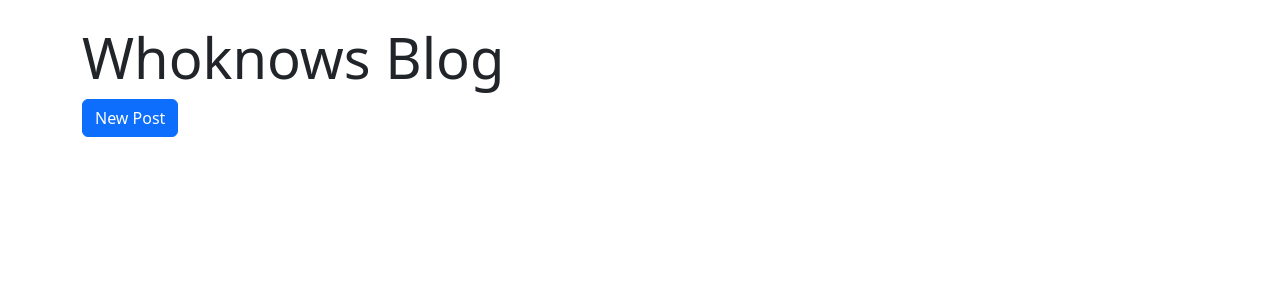
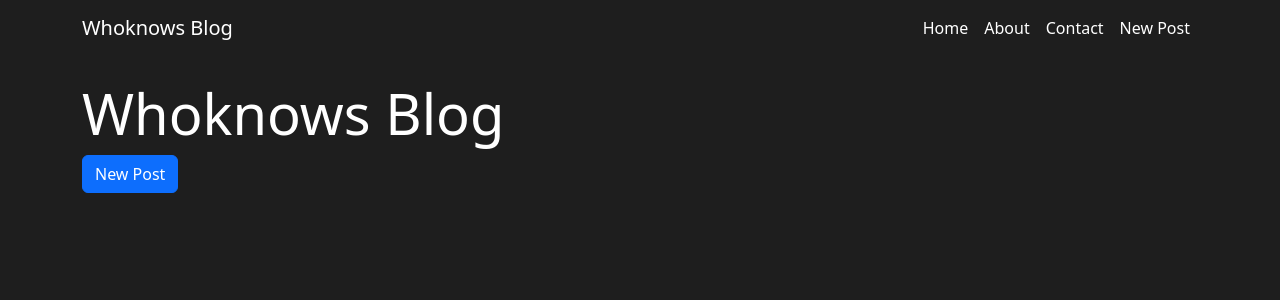
Before and after one commit to Anonymous1846/Whoknows, a Django app: page / in a window 1280 px wide. Shown: the top 300 px of the page. Run offline with Django 5.2, Linux system fonts and the light colour scheme; the visitor is signed in with stand-in values (Sample User, id 1); data that the repository does not hold is empty.

Commit message:
Styles chanegd

```diff
--- a/Whoknows/Main/templates/index.html
+++ b/Whoknows/Main/templates/index.html
@@ -4,17 +4,78 @@
     <meta charset="UTF-8">
     <meta name="viewport" content="width=device-width, initial-scale=1.0">
     <title>Whoknows Blog</title>
+
     <!-- Include Bootstrap CSS -->
     <link href="https://cdn.jsdelivr.net/npm/bootstrap@5.3.0/dist/css/bootstrap.min.css" rel="stylesheet">
+
+    <!-- Add custom CSS for styling -->
+    <style>
+        body {
+            background-color: #1e1e1e;
+            color: #ffffff;
+        }
+
+        .navbar-brand,
+        .nav-link {
+            color: #ffffff;
+        }
+
+        .list-group-item {
+            background-color: #1e1e1e;
+            border-color: #333333;
+            color: #ffffff;
+        }
+
+        .list-group-item:hover {
+            background-color: #333333;
+        }
+    </style>
 </head>
 <body>
+
+<nav class="navbar navbar-expand-lg navbar-dark">
+    <div class="container">
+        <a class="navbar-brand" href="#">Whoknows Blog</a>
+        <button class="navbar-toggler" type="button" data-bs-toggle="collapse" data-bs-target="#navbarNav"
+                aria-controls="navbarNav" aria-expanded="false" aria-label="Toggle navigation">
+            <span class="navbar-toggler-icon"></span>
+        </button>
+        <div class="collapse navbar-collapse" id="navbarNav">
+            <ul class="navbar-nav ms-auto">
+                <li class="nav-item">
+                    <a class="nav-link" href="#">Home</a>
+                </li>
+                <li class="nav-item">
+                    <a class="nav-link" href="#">About</a>
+                </li>
+                <li class="nav-item">
+                    <a class="nav-link" href="#">Contact</a>
+                </li>
+                {% if request.user.is_authenticated %}
+                    <li class="nav-item">
+                        <a class="nav-link" href="{% url 'new-topic' %}">New Post</a>
+                    </li>
+                    <li class="nav-item">
+
+                    </li>
+                {% else %}
+                    <li class="nav-item">
+                        <a class="nav-link" href="{% url 'login' %}">Login</a>
+                    </li>
+                    <li class="nav-item">
+                        <a class="nav-link" href="{% url 'register' %}">Register</a>
+                    </li>
+                {% endif %}
+            </ul>
+        </div>
+    </div>
+</nav>
 
 <div class="container mt-4">
     <h1 class="display-4">Whoknows Blog</h1>
     {% if request.user.is_authenticated %}
     	<a class="btn btn-primary mb-2" href="{% url 'new-topic' %}">New Post</a>
     {% endif %}
-
 
     <ul class="list-group">
         {% for topic in object_list %}
@@ -23,17 +84,19 @@
                     <a href="{% url 'topic-detail' topic.pk %}" class="text-decoration-none">
                         <h5 class="mb-0">{{ topic.title }}</h5>
                     </a>
-                    <small>{{ topic.date_added|date:"F d, Y" }}</small>
+                    <small>{{ topic.created_at|date:"F d, Y" }}</small>
                 </div>
                 <p class="mb-0">{{ topic.content|truncatechars:150 }}</p>
                 {% if topic.author == request.user %}
                 <small>By Me</small>
                 {% else %}
-                	<small>By {{ topic.author }}</small>
+                	<small>By {{ topic.author }}
+
                 {% endif %}
             </li>
         {% endfor %}
     </ul>
+</div>
 </div>
 
 <!-- Include Bootstrap JS and Popper.js -->
```
Also changed, not shown: Whoknows/Main/templates/base.html (added).
